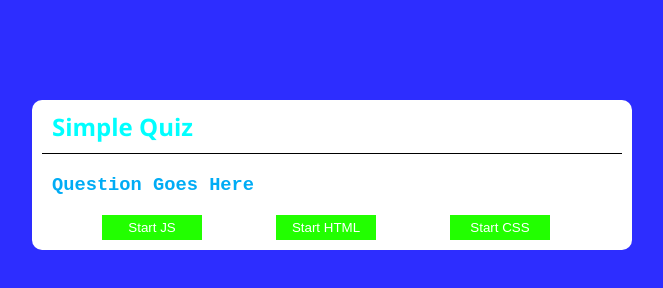
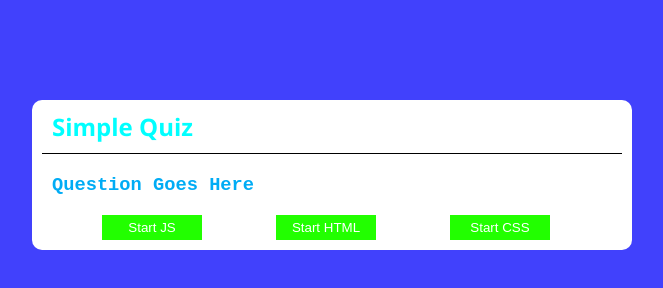
Before and after one commit to Raj-Kanna-Anand/My-Java-script-Projects, a plain HTML site: page quizapp/quiz.html in a window 1280 px wide. Shown: the whole page, without its empty margins (308-971 px from the left). Drawn offline with Linux system fonts and the light colour scheme.

Commit message:
Update quiz app styling

```diff
--- a/quizapp/quiz.css
+++ b/quizapp/quiz.css
@@ -2,8 +2,7 @@
     box-sizing: border-box;
 }
 body{
-    background-color: rgb(45, 45, 255);
-
+    background-color: rgb(65, 65, 252);
 }
 #section{
     background-color: white;
```
